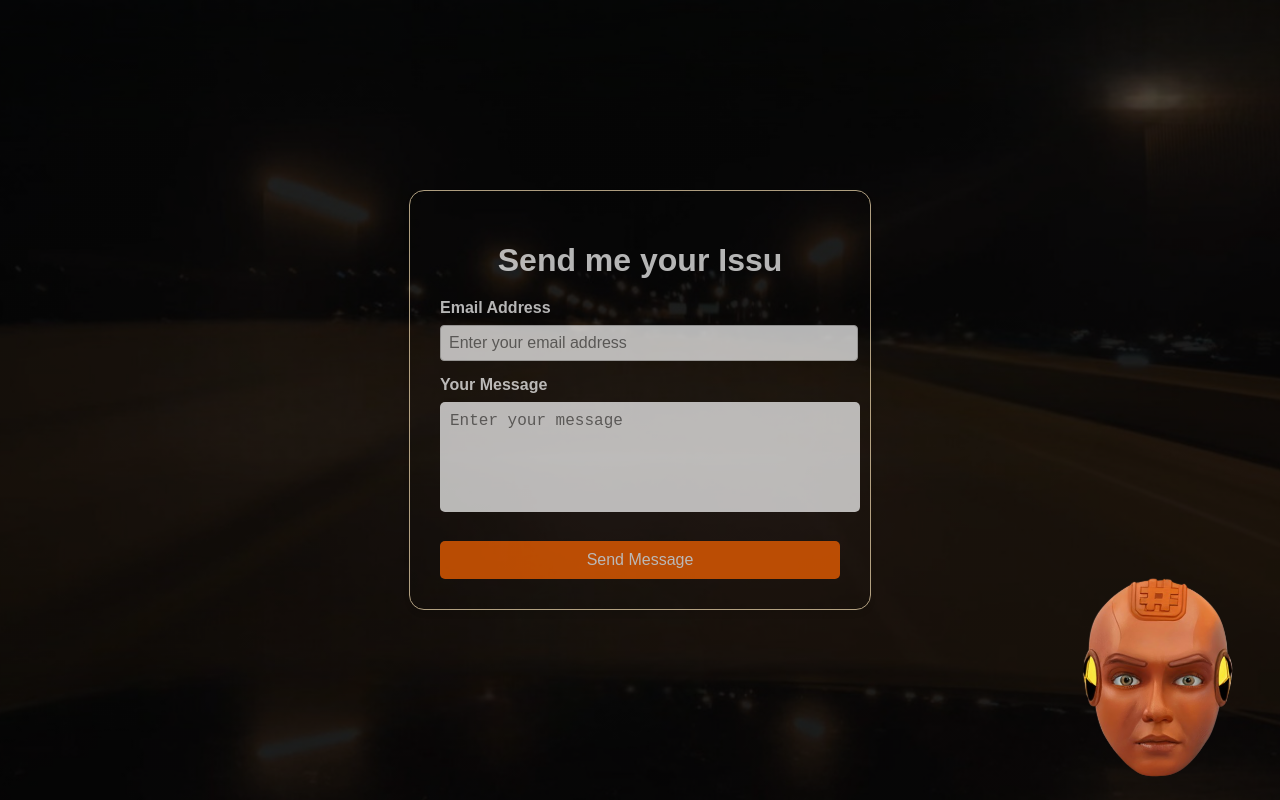
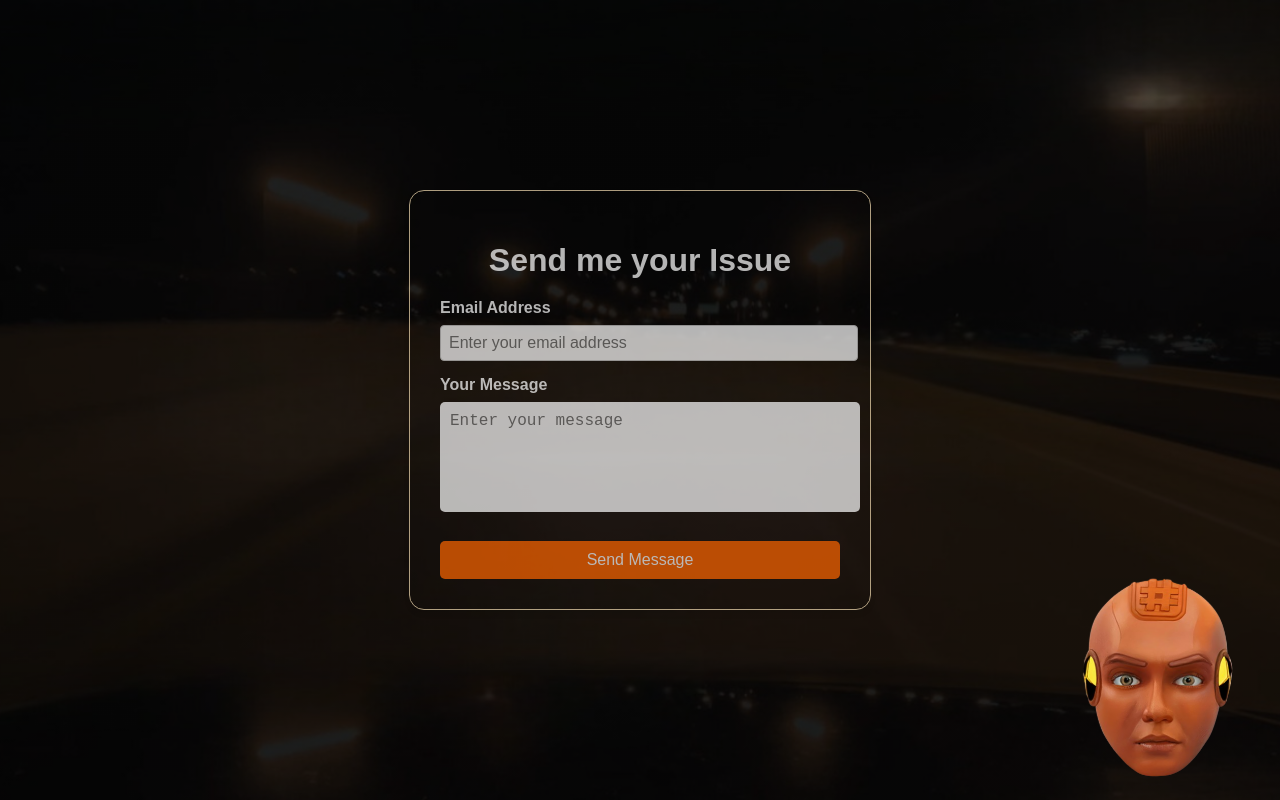
Before and after one commit to chuzabro/mex-plan-app, a React (Create React App) app: page /contact-us in a window 1280 px wide. Built offline with nearby package versions, Linux system fonts and the light colour scheme.

Commit message:
correct the splling of h1 tag

```diff
--- a/src/pages/ContactUs.jsx
+++ b/src/pages/ContactUs.jsx
@@ -37,7 +37,7 @@ const ContactUs = () => {
   return (
     <div className="contactus-page">
       <div className="contactus-container">
-        <h1 className="contactus-title">Send me your Issu</h1>
+        <h1 className="contactus-title">Send me your Issue</h1>
         <form className="contactus-form" onSubmit={handleSubmit}>
           <div className="form-group">
             <label htmlFor="email">Email Address</label>
```
